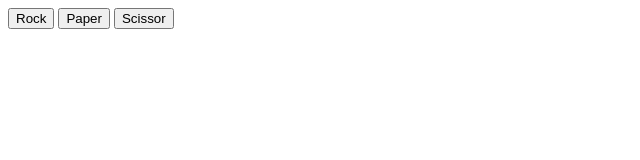
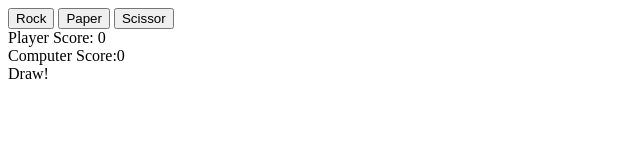
Before and after one commit to emeteve/rockPaperScissors, a plain HTML site: page index.html in a window 1280 px wide. Both pictures are taken after a click on the button "Rock". Shown: the whole page, without its empty margins (0-640 px from the left). Drawn offline with Linux system fonts and the light colour scheme.

Commit message:
Add game results

```diff
--- a/index.html
+++ b/index.html
@@ -11,7 +11,10 @@
     <button id="Rock">Rock</button>
     <button id="Paper">Paper</button>
     <button id="Scissor">Scissor</button>
-
+    <div id="playerScore"></div>
+    <div id="computerScore"></div>
+    <div id="result"></div>
+    <div id="gameResult"></div>
     <script src="revisedScript.js"></script>
 </body>
 
--- a/revisedScript.js
+++ b/revisedScript.js
@@ -46,6 +46,12 @@ function rockPaperScissors(selection, computerChoice) {
 }
 
 const buttons = document.querySelectorAll('button');
+const player = document.querySelector('#playerScore')
+const computer = document.querySelector('#computerScore')
+const roundResult = document.querySelector('#result');
+const gameResult = document.querySelector('#gameResult')
+player.textContent = 'Player Score: ' + playerScore;
+computer.textContent = 'Computer Score:' + computerScore;
 
 buttons.forEach((button) => {
     button.addEventListener('click', () => {
@@ -53,13 +59,15 @@ buttons.forEach((button) => {
         computerPlay();
         rockPaperScissors();
 
-        console.log(result);
-        console.log(`Player Score: ${playerScore}`);
-        console.log(`Computer Score: ${computerScore}`);
-        if (computerScore === 3) {
-            console.log('You Lost Rock Paper Scissors!');
-        } else if (playerScore === 3) {
-            console.log('You Won Rock Paper Scissors!');
+        roundResult.textContent = result;
+
+        player.textContent = 'Player Score: ' + playerScore;
+        computer.textContent = 'Computer Score:' + computerScore;
+
+        if (computerScore === 5) {
+            gameResult.textContent = 'You Lost Rock Paper Scissors!';
+        } else if (playerScore === 5) {
+            gameResult.textContent = 'You Won Rock Paper Scissors!';
         }
     });
 });
```
